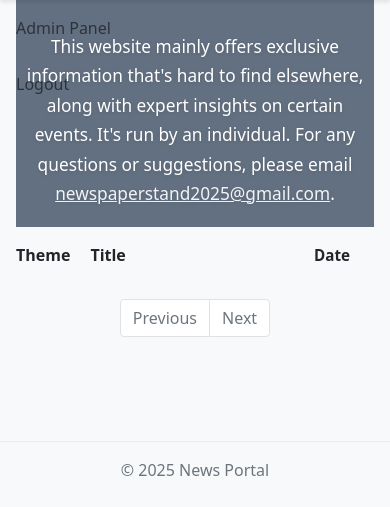
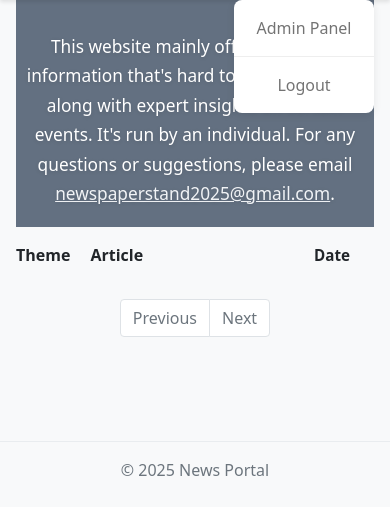
Before and after one commit to chinaxxren/news_web, a Flask app: page / in a window 390 px wide, after a click that opens the changed part. Shown: the part 56-563 px from the top of the page. Run offline with Flask 2, Linux system fonts and the light colour scheme; a user stored in the database is signed in; data that the repository does not hold is empty.

Commit message:
add menu

```diff
--- a/app/static/css/style.css
+++ b/app/static/css/style.css
@@ -619,3 +619,55 @@ a.badge.bg-secondary.text-decoration-none:focus {
   color: #434343 !important;
   text-decoration: none !important;
 }
+
+/* 让折叠菜单在移动端展开时有白色背景 */
+.navbar-collapse {
+  background: #fff;
+  border-radius: 0 0 0.5rem 0.5rem;
+  box-shadow: 0 2px 8px rgba(0, 0, 0, 0.04);
+}
+
+@media (max-width: 991.98px) {
+  .navbar-collapse {
+    width: auto !important;
+    min-width: 140px; /* 可根据实际菜单内容调整 */
+    max-width: 90vw;
+    display: none !important;
+    position: absolute;
+    right: 1rem;
+    top: 56px; /* 与导航栏高度一致 */
+    left: auto;
+    border-radius: 0.5rem;
+    box-shadow: 0 2px 8px rgba(0, 0, 0, 0.08);
+    z-index: 1050;
+  }
+  .navbar-collapse.show {
+    display: inline-block !important;
+  }
+  .navbar-collapse .navbar-nav {
+    display: flex;
+    flex-direction: column;
+    align-items: center; /* 水平居中 */
+    justify-content: center;
+    width: 100%;
+  }
+  .navbar-collapse .navbar-nav .nav-item {
+    width: 100%;
+    text-align: center;
+    margin: 0; /* 去除多余间隔 */
+    padding: 0;
+  }
+  .navbar-collapse .navbar-nav .nav-link {
+    padding-top: 0.5rem;
+    padding-bottom: 0.5rem;
+  }
+  .navbar-collapse .navbar-nav .nav-item:not(:last-child) {
+    border-bottom: 1px solid #eee; /* 分隔线 */
+  }
+  .navbar-collapse .nav-link {
+    display: flex;
+    justify-content: center;
+    align-items: center;
+    width: 100%;
+  }
+}
--- a/app/templates/base.html
+++ b/app/templates/base.html
@@ -23,6 +23,7 @@
         <a class="navbar-brand" href="{{ url_for('main.index') }}"
           >News Portal</a
         >
+        {% if current_user.is_authenticated %}
         <button
           class="navbar-toggler"
           type="button"
@@ -31,6 +32,7 @@
         >
           <span class="navbar-toggler-icon"></span>
         </button>
+        {% endif %}
         <div class="collapse navbar-collapse" id="navbarNav">
           <ul class="navbar-nav me-auto">
             <li class="nav-item">
--- a/app/templates/main/index.html
+++ b/app/templates/main/index.html
@@ -87,7 +87,7 @@
           class="article-list-title"
           style="text-align: left; margin-left: 20px"
         >
-          Title
+          Article
         </div>
         <div class="article-list-date" style="text-align: left">Date</div>
       </div>
```
